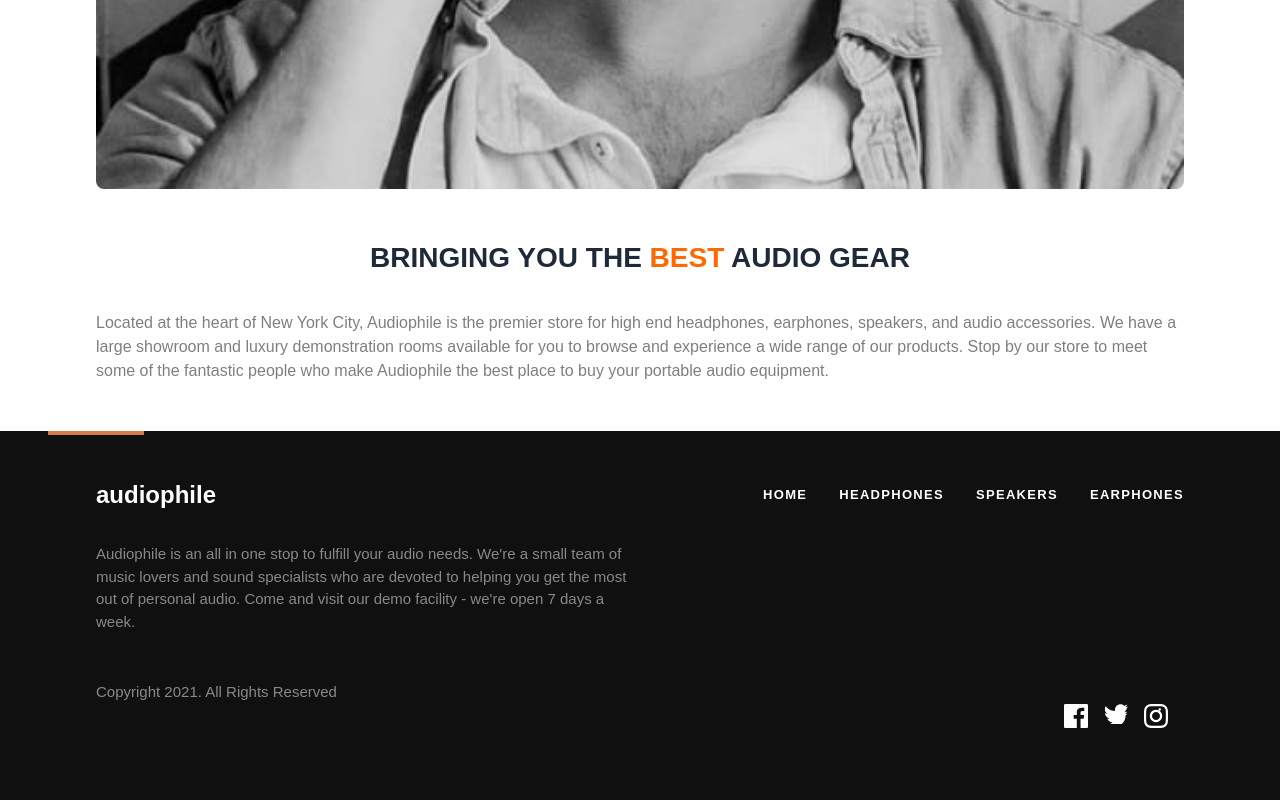
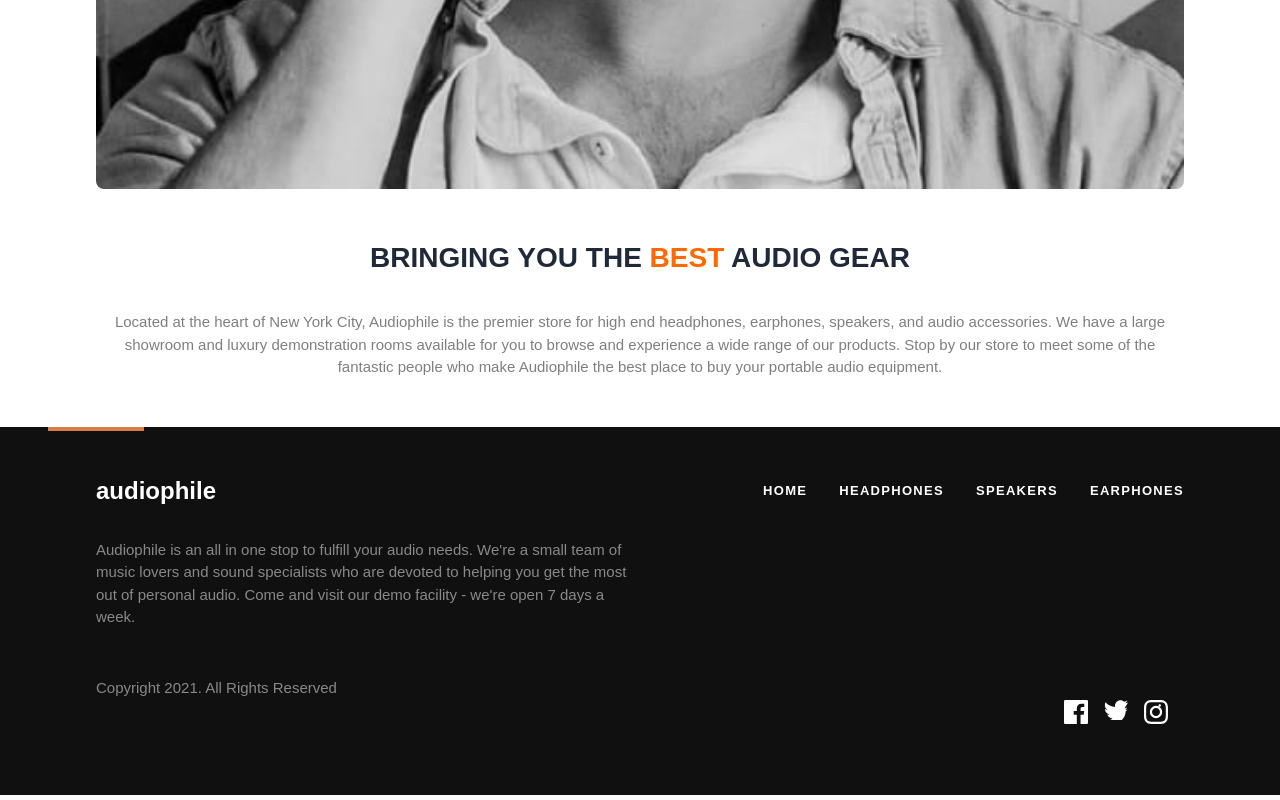
Before and after one commit to Trinity6264/ecomm, a Next.js app: page / in a window 1280 px wide. Shown: the part 3356-4156 px from the top of the page. Built offline with nearby package versions, Linux system fonts and the light colour scheme.

Commit message:
Enhance text styling in BringingYouTheBestAudio component for improved readability

```diff
--- a/src/components/Home/BringingYouTheBestAudio.tsx
+++ b/src/components/Home/BringingYouTheBestAudio.tsx
@@ -9,7 +9,7 @@ const BringingYouTheBestAudio = () => {
                 </div>
                 <div className="text-center md:text-left">
                     <h2 className="text-[28px] font-bold text-center uppercase">Bringing you the <span className="text-orange-500">best</span> audio gear</h2>
-                    <p className="mt-8 text-[#000] opacity-50">
+                    <p className="mt-8 text-[#000] font-medium text-[15px] text-center opacity-50">
                         Located at the heart of New York City, Audiophile is the premier store for high end headphones, earphones, speakers, and audio accessories. We have a large showroom and luxury demonstration rooms available for you to browse and experience a wide range of our products. Stop by our store to meet some of the fantastic people who make Audiophile the best place to buy your portable audio equipment.
                     </p>
                 </div>
```
